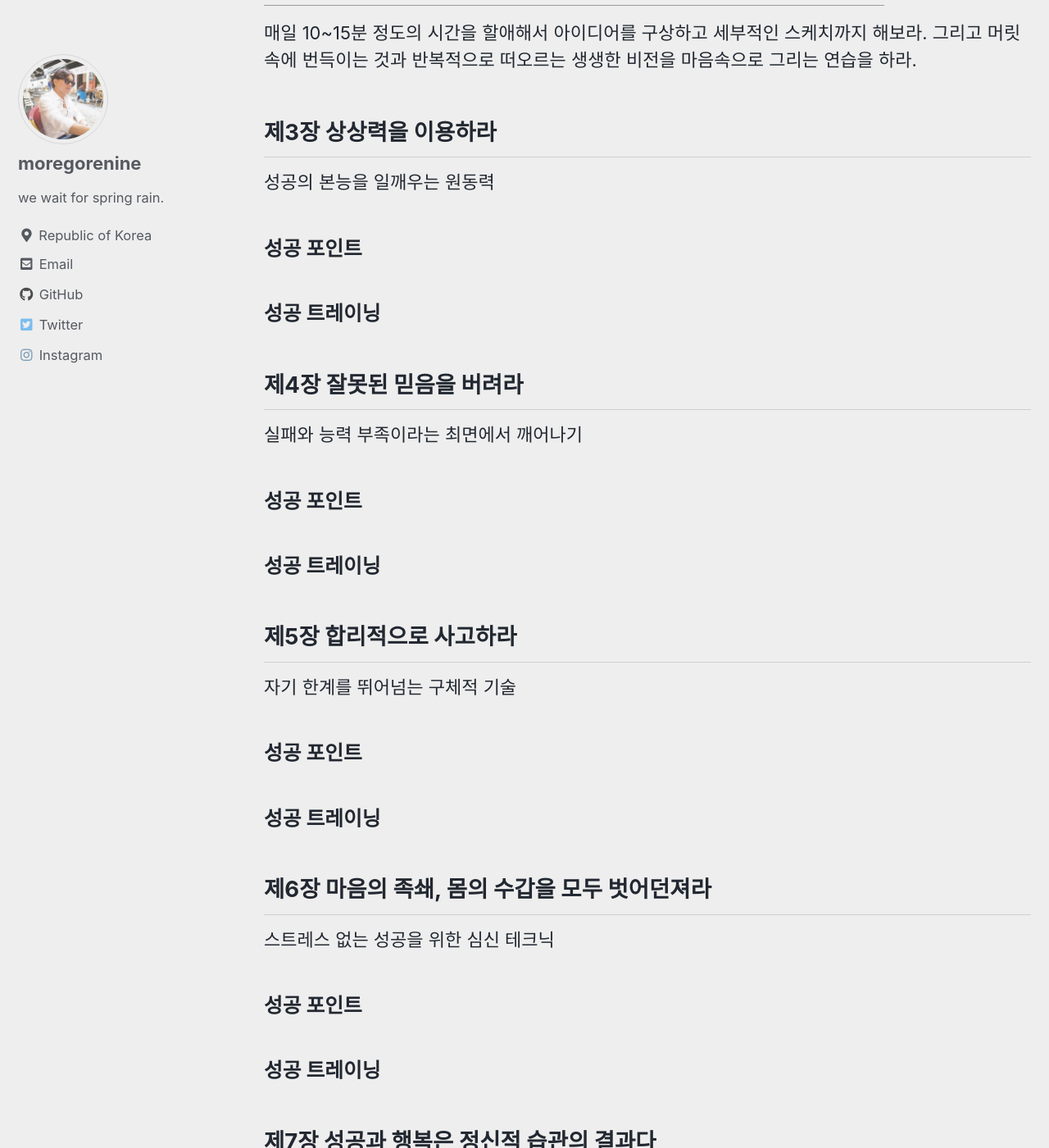
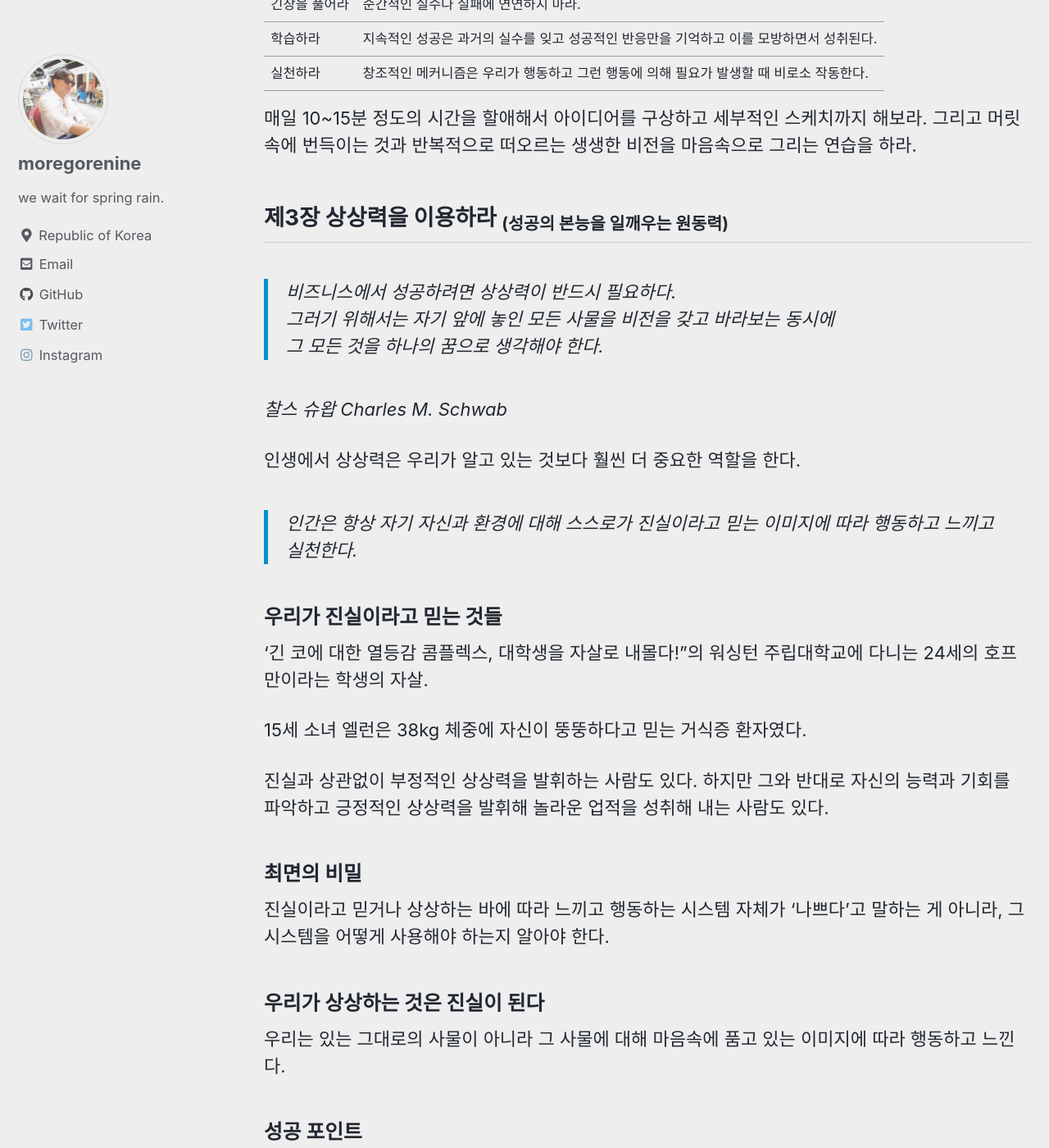
Before and after one commit to moregorenine/moregorenine.github.io, a Jekyll site: the page built from _posts/book/2024-06-22-psycho-cybernetics.md, in a window 1280 px wide and 1400 px high, scrolled down 8956 px. Shown: the whole window at 82% size. Built offline with Jekyll 4.4.1, drawn with Linux system fonts in a browser that asks for light colours; cached includes are drawn as plain includes; comment, search, counter and statistics services are not loaded; some of the changed text lies outside the part shown.

Commit message:
update 맥스웰 몰츠

```diff
--- a/_posts/book/2024-06-22-psycho-cybernetics.md
+++ b/_posts/book/2024-06-22-psycho-cybernetics.md
@@ -31,7 +31,7 @@ toc_sticky: true
 
 > <q>행복으로 가는 길은 없다. 행복이 곧 길이다.</q>
 
-<cite>Wayne W. Dyer</cite> --- <<이제는 또렷이 볼 수 있다.>>
+<cite>웨인 다이어 Wayne W. Dyer</cite> --- <<이제는 또렷이 볼 수 있다.>>
 
 ## 머리말
 
@@ -69,7 +69,7 @@ toc_sticky: true
 
 > 현재의 처지에 굴하지 않고, 그보다 훨씬 나은 무엇이 자기 안에 숨겨져 있다고 믿는 사람들의 성취보다 더 훌륭한 것은 없다.
 
-<cite>브루스 바튼(Bruce Barton)</cite>
+<cite>브루스 바튼 Bruce Barton</cite>
 
 ### 내면에서 들리는 목소리에 귀를 기울여라
 
@@ -103,7 +103,7 @@ toc_sticky: true
 
 > 꿈을 향해 자신 있게 나아가면서 꿈대로 살기 위해 진지하게 노력하면 어느덧 성공이 눈앞에 와 있을 것이다.
 
-<cite>헨리 데이비드 소로(Henry David Thoreau)</cite>
+<cite>헨리 데이비드 소로 Henry David Thoreau</cite>
 
 ### 성공 메커니즘은 누구에게나 있다
 
@@ -160,9 +160,33 @@ toc_sticky: true
 
 매일 10~15분 정도의 시간을 할애해서 아이디어를 구상하고 세부적인 스케치까지 해보라. 그리고 머릿속에 번득이는 것과 반복적으로 떠오르는 생생한 비전을 마음속으로 그리는 연습을 하라.
 
-## 제3장 상상력을 이용하라
+## 제3장 상상력을 이용하라 <sub>(성공의 본능을 일깨우는 원동력)</sub>
 
-성공의 본능을 일깨우는 원동력
+> 비즈니스에서 성공하려면 상상력이 반드시 필요하다.
+> 그러기 위해서는 자기 앞에 놓인 모든 사물을 비전을 갖고 바라보는 동시에
+> 그 모든 것을 하나의 꿈으로 생각해야 한다.
+
+<cite>찰스 슈왑 Charles M. Schwab</cite>
+
+인생에서 상상력은 우리가 알고 있는 것보다 훨씬 더 중요한 역할을 한다.
+
+> 인간은 항상 자기 자신과 환경에 대해 스스로가 진실이라고 믿는 이미지에 따라 행동하고 느끼고 실천한다.
+
+### 우리가 진실이라고 믿는 것들
+
+'긴 코에 대한 열등감 콤플렉스, 대학생을 자살로 내몰다!"의 워싱턴 주립대학교에 다니는 24세의 호프만이라는 학생의 자살.
+
+15세 소녀 엘런은 38kg 체중에 자신이 뚱뚱하다고 믿는 거식증 환자였다.
+
+진실과 상관없이 부정적인 상상력을 발휘하는 사람도 있다. 하지만 그와 반대로 자신의 능력과 기회를 파악하고 긍정적인 상상력을 발휘해 놀라운 업적을 성취해 내는 사람도 있다.
+
+### 최면의 비밀
+
+진실이라고 믿거나 상상하는 바에 따라 느끼고 행동하는 시스템 자체가 '나쁘다'고 말하는 게 아니라, 그 시스템을 어떻게 사용해야 하는지 알아야 한다.
+
+### 우리가 상상하는 것은 진실이 된다
+
+우리는 있는 그대로의 사물이 아니라 그 사물에 대해 마음속에 품고 있는 이미지에 따라 행동하고 느낀다.
 
 ### 성공 포인트
 
```
